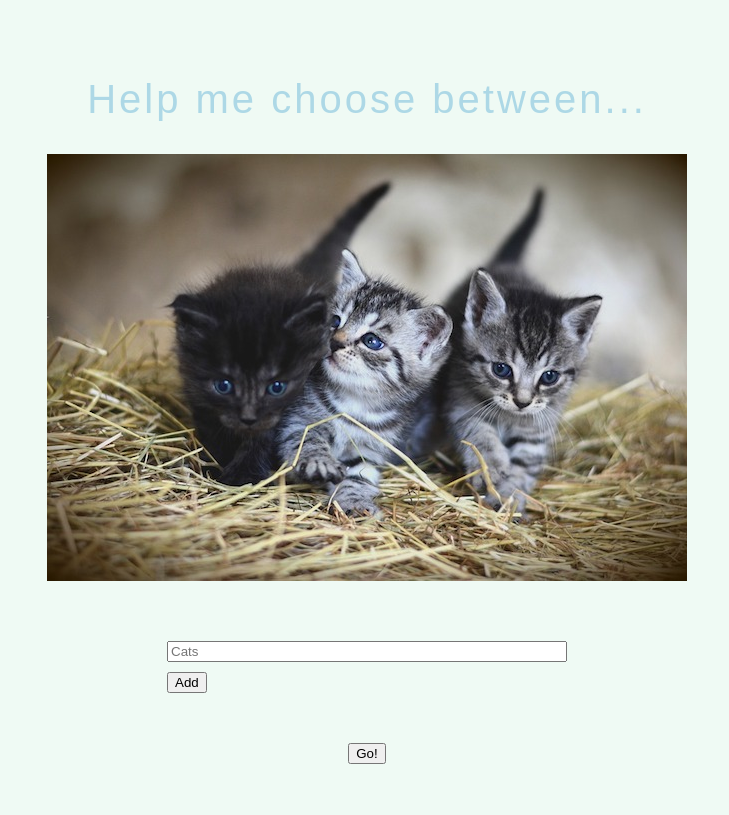
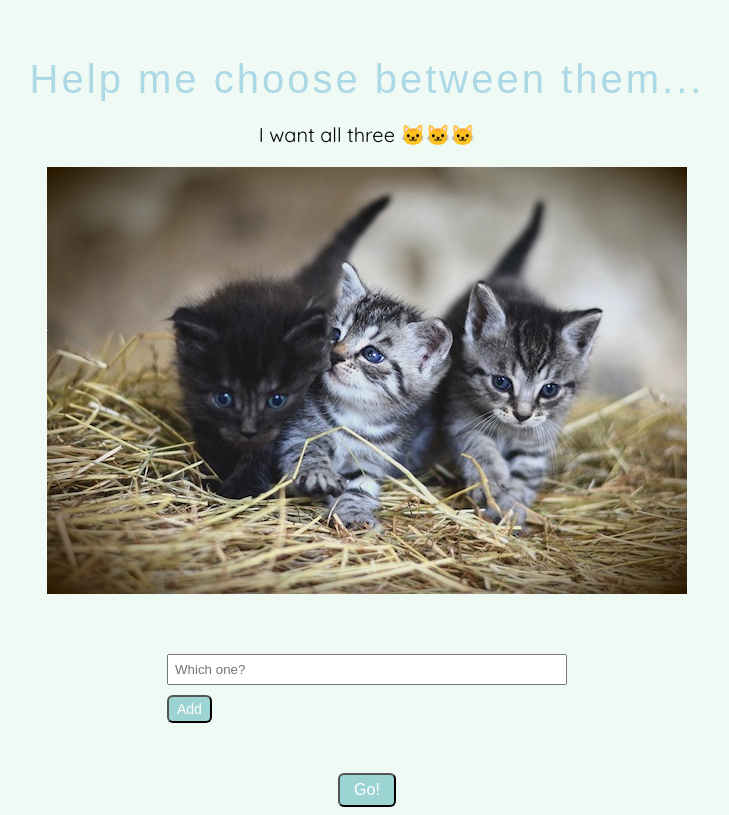
Before and after one commit to lisasjogren/help-me-choose, a plain HTML site: page index.html in a window 1280 px wide. Shown: the whole page, without its empty margins (273-1002 px from the left). Drawn offline with nearby package versions, Linux system fonts and the light colour scheme; a web font is replaced by a local one.

Commit message:
day-3-help-me-choose

```diff
--- a/index.html
+++ b/index.html
@@ -1,21 +1,38 @@
 <!doctype html>
 <html lang=en>
+
   <head>
     <meta charset="utf-8">
     <title>Help me choose</title>
     <link href="https://fonts.googleapis.com/css?family=News+Cycle" rel="stylesheet">
-    <link href="./main.css" rel="stylesheet" type="text/css">
+    <link href="https://fonts.googleapis.com/css?family=News+Cycle|Quicksand" rel="stylesheet">
+      <link href="./main.css" rel="stylesheet" type="text/css">
   </head>
+
   <body>
-    <h1>Help me choose between...</h1>
-    <p></p>
+    <h1>Help me choose between them...</h1>
+    <p>I want all three 🐱🐱🐱</p>
       <img src="katter.jpg" alt="katter" height="427" width="640">
+
     <div class="inputSection">
       <div class="inputs">
-        <input placeholder="Cats"></input>
+        <input placeholder="Which one?"></input>
       </div>
       <button class="addOption">Add</button>
     </div>
-    <button>Go!</button>
+    <div class="resultSection"></div>
+    <button class="go">Go!</button>
+
+    <script src="https://code.jquery.com/jquery-3.3.1.min.js"></script>
+    <script>
+      $(function() {
+        $('.resultSection').hide()
+        var add_option = function() {
+          $('.inputs').append('<input></input>')
+        }
+
+        $('.addOption').click(add_option)
+      })
+    </script>
   </body>
 </html>
--- a/main.css
+++ b/main.css
@@ -3,9 +3,9 @@ body {
   flex-direction: column;
   justify-content: center;
   align-items: center;
-  margin-top: 50px;
-
-  font-family: 'News Cycle', sans-serif;
+  margin-top: 30px;
+  font-family: 'Quicksand', sans-serif;
+  font-size: 20px;
 }
 
 h1 {
@@ -14,6 +14,7 @@ h1 {
   letter-spacing: 3px;
   margin-bottom: 0px;
   color: lightblue;
+  font-family: 'News Cycle', sans-serif;
 }
 
 .inputSection {
@@ -29,10 +30,31 @@ h1 {
 
 input {
   margin-top: 10px;
+  padding: 6px;
 }
 
 .addOption {
   margin-top: 10px;
+
+    background-color: #9cd3d3;
+    border-radius: 6px;
+    color: white;
+    padding: 4px 8px;
+    text-align: center;
+    text-decoration: none;
+    display: inline-block;
+    font-size: 14px;
+}
+
+.go {
+  background-color: #9cd3d3;
+  border-radius: 6px;
+  color: white;
+  padding: 6px 14px;
+  text-align: center;
+  text-decoration: none;
+  display: inline-block;
+  font-size: 16px;
 }
 
 html {
```
